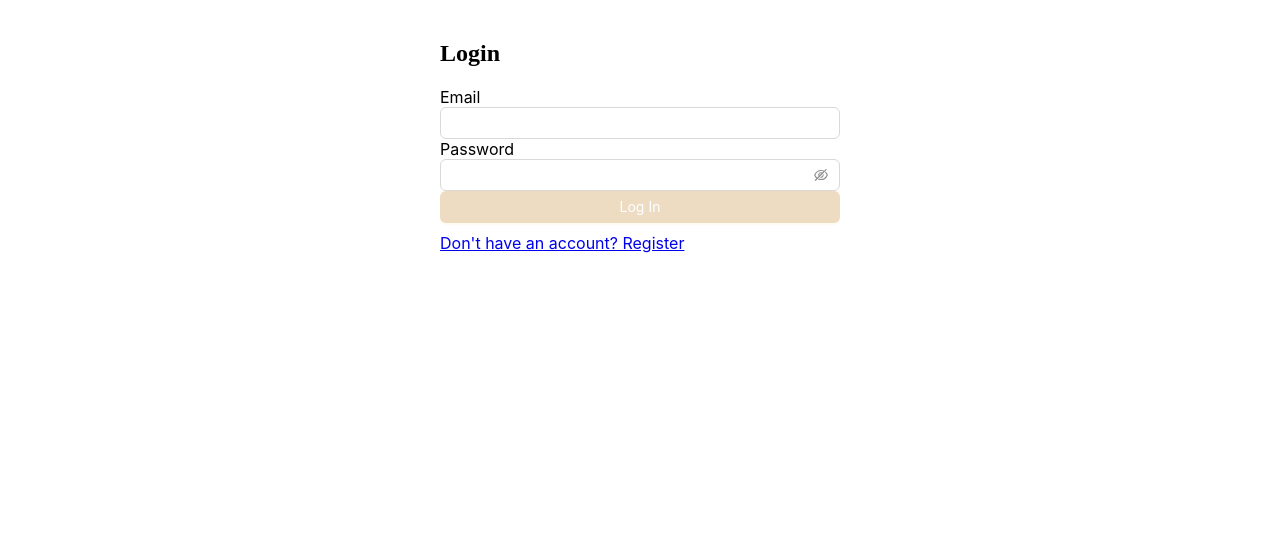
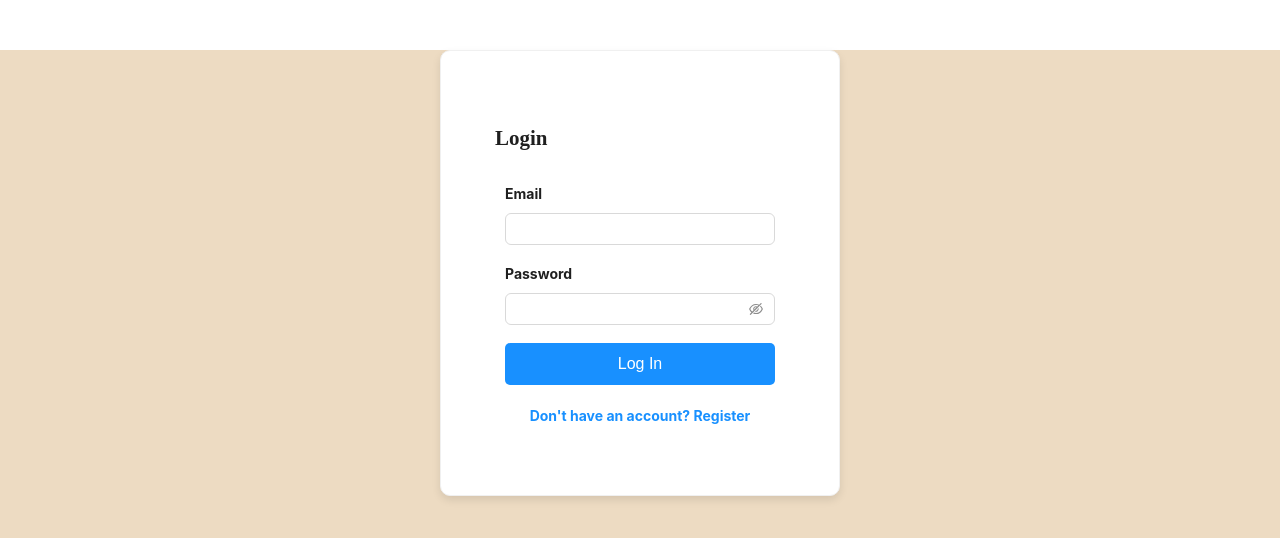
Before and after one commit to HenriqueJoanoni/dosido, a React (Create React App) app in the folder frontend/: page /login in a window 1280 px wide. Shown: the top 538 px of the page. Built offline with nearby package versions, Linux system fonts and the light colour scheme; a web font is replaced by a local one.

Commit message:
changement on this login page and register page

```diff
--- a/frontend/src/components/NavBar/index.tsx
+++ b/frontend/src/components/NavBar/index.tsx
@@ -34,7 +34,10 @@ const NavBar = ({ onSearch }: { onSearch?: (t: string) => void }) => {
           {!!onSearch && (
             <img src="/icons/search.svg" onClick={toggleExpandSearch} />
           )}
-          <img src="/icons/user.svg" />
+
+          <Link to="/login">
+            <img src="/icons/user.svg" />
+          </Link>
         </IconsContainer>
       </Container>
     </div>
--- a/frontend/src/pages/Home/styles.ts
+++ b/frontend/src/pages/Home/styles.ts
@@ -4,7 +4,11 @@ import { Divider, Flex, Typography } from "antd";
 
 export const Container = styled.div`
   background-color: ${colorPrimary};
+  min-height : 100vh;
+  margin : 0;
 `;
+
+
 
 export const ListContainer = styled.div`
   display: flex;
--- a/frontend/src/pages/Login/index.tsx
+++ b/frontend/src/pages/Login/index.tsx
@@ -2,6 +2,8 @@ import React, { useState } from "react";
 import { Input, Button } from "antd";
 import { Link } from "react-router-dom";
 import { axiosInstance } from "../../api";
+import { Container } from "../Home/styles";
+import { LoginCard, Label, LoginButton, AuthLink, Message, FormContainer } from "./styles";
 
 function Login() {
   const [email, setEmail] = useState("");
@@ -11,23 +13,25 @@ function Login() {
   const handleSubmit = (e: React.FormEvent<HTMLFormElement>) => {
     e.preventDefault();
     setError("");
-    // Vérification basique, tu peux adapter ici
+
     if (!email.includes("@") || password.length < 6) {
       setError("Invalid email or password.");
       return;
     }
-    // Ajoute ici la logique pour envoyer les données de login
+
     console.log("Login successful");
-    axiosInstance.post("/login",{email, password})
+    axiosInstance.post("/login", { email, password });
   };
 
   return (
-    <div style={{ maxWidth: "400px", margin: "auto", padding: "20px" }}>
+    <Container>
+      <div>
+        <LoginCard>
           <h2>Login</h2>
-      {error && <p style={{ color: "red" }}>{error}</p>}
-      <form onSubmit={handleSubmit}>
+          {error && <Message type="error">{error}</Message>}
+          <FormContainer onSubmit={handleSubmit}>
             <div>
-          <label>Email</label>
+              <Label>Email</Label>
               <Input
                 type="email"
                 value={email}
@@ -36,21 +40,23 @@ function Login() {
               />
             </div>
             <div>
-          <label>Password</label>
+              <Label>Password</Label>
               <Input.Password
                 value={password}
                 onChange={(e) => setPassword(e.target.value)}
                 required
               />
             </div>
-        <Button type="primary" htmlType="submit" block>
+            <LoginButton>
               Log In
-        </Button>
-      </form>
-      <div style={{ marginTop: "10px" }}>
+            </LoginButton>
+          </FormContainer>
+          <AuthLink>
             <Link to="/register">Don't have an account? Register</Link>
+          </AuthLink>
+        </LoginCard>
       </div>
-    </div>
+    </Container>
   );
 }
 
--- a/frontend/src/pages/Register/index.tsx
+++ b/frontend/src/pages/Register/index.tsx
@@ -3,6 +3,8 @@ import { Input, Button } from "antd";
 import { Link, useNavigate } from "react-router-dom";
 import { useCookies } from "react-cookie";
 import { axiosInstance } from "../../api";
+import { Container } from "../Home/styles";
+
 
 function Register() {
   const [name, setName] = useState("");
@@ -51,6 +53,7 @@ function Register() {
   };
 
   return (
+    <Container>
     <div style={{ maxWidth: "400px", margin: "auto", padding: "20px" }}>
       <h2>Register</h2>
       {error && <p style={{ color: "red" }}>{error}</p>}
@@ -97,6 +100,7 @@ function Register() {
         <Link to="/login">Already have an account? Log in</Link>
       </div>
     </div>
+    </Container>
   );
 }
 
```
Also changed, not shown: 2 other files (tests, documents, lock files or other folders). Lines whose indentation alone changed are shown as unchanged.
